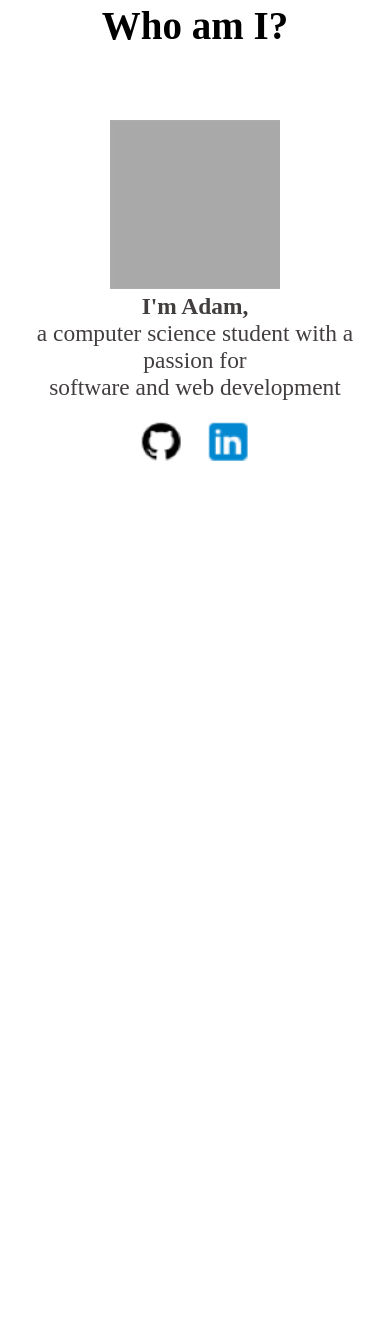
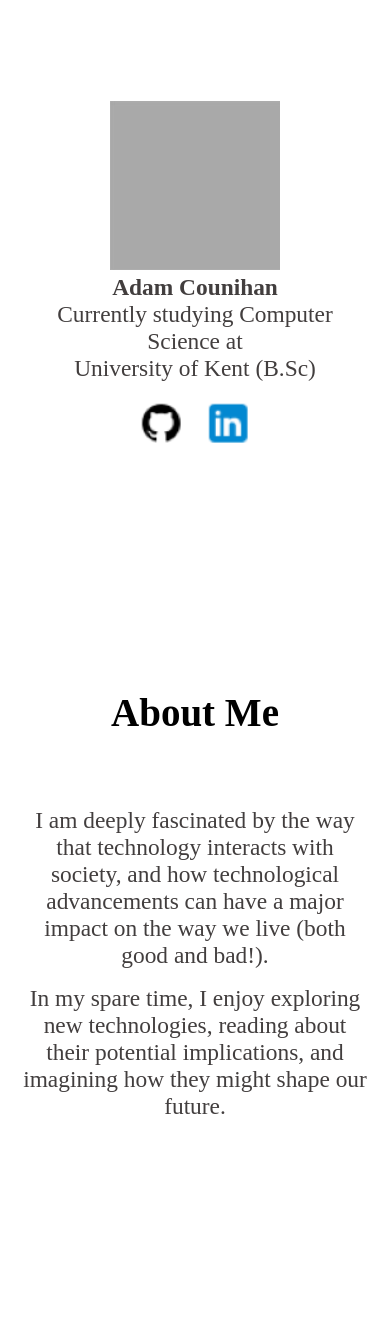
Before and after one commit to adamlcounihan/adamlcounihan.github.io, a plain HTML site: page index.html in a window 390 px wide. Shown: the part 221-1552 px from the top of the page. Before the commit the page ends 844 px from the top, so only its background shows below. Drawn offline with Linux system fonts and the light colour scheme.

Commit message:
feat: add about section
Implement template about section

```diff
--- a/index.html
+++ b/index.html
@@ -47,9 +47,6 @@
 <!-- Profile Section -->
 <section id="profile">
 
-    <!-- Section Title -->
-    <h2 class="title">Who am I?</h2>
-
     <div class="profile-info-container">
         <!-- Profile Image -->
         <div class="profile-img">
@@ -58,9 +55,8 @@
 
         <!-- Profile Description -->
         <div class="section-text">
-            <p class="section-text-header">I'm Adam,</p>
-            <p class="section-text-paragraph">a computer science student with a passion for
-                <br> software and web development</p>
+            <p class="section-text-header">Adam Counihan</p>
+            <p class="section-text-paragraph">Currently studying Computer Science at <br> University of Kent (B.Sc)</p>
 
             <!-- Social Media Links (Icons from Icons8.com) -->
             <div id="socials-container">
@@ -70,6 +66,19 @@
         </div>
     </div>
 </section>
+<!-- About Section -->
+<section id="about">
+    <!-- Section Title -->
+    <h2 class="title">About Me</h2>
+
+    <div class="about-container">
+        <!-- About Description -->
+        <div class="section-text">
+            <p class="section-text-paragraph">I am deeply fascinated by the way that technology interacts with society, and how technological advancements can have a major impact on the way we live (both good and bad!).</p>
+            <p class="section-text-paragraph">In my spare time, I enjoy exploring new technologies, reading about their potential implications, and imagining how they might shape our future.
+        </div>
+    </div>
+</section>
 
 </body>
 </html>
--- a/mediaqueries.css
+++ b/mediaqueries.css
@@ -1,7 +1,10 @@
 /* Media query for screens larger than 1200px */
 @media screen and (min-width: 1200px) {
     .title {
-        margin-top: -20vh;
+        margin-top: 5vh;
+    }
+    .about-container {
+        padding: 0 10rem;
     }
 }
 
@@ -13,11 +16,22 @@
     #hamburger-nav {
         display: flex;
     }
+    .about-container {
+        padding: 0 5rem;
+    }
 }
 
 /* Media query for screens with a maximum width of 600px */
 @media screen and (max-width: 600px) {
+    #about{
+        margin-top: 15vw;
+    }
+
     .profile-info-container {
+        display: block;
+    }
+
+    .about-container {
         display: block;
     }
 
@@ -27,10 +41,18 @@
         margin-bottom: -2vw;
     }
 
+    #about .title{
+        margin-top: -50vw;
+    }
+
     .section-text-header,
     .section-text-paragraph {
         font-size: 6vw;
         width: 90vw;
+    }
+    .about-container {
+        padding: 0 1rem;
+        display: block;
     }
 }
 
@@ -45,4 +67,7 @@
         width: 13vw;
         height: 13vw;
     }
+    .about-container {
+        padding: 0 1rem;
+    }
 }
--- a/style.css
+++ b/style.css
@@ -174,14 +174,6 @@ a:hover{
 
 /* SECTIONS */
 
-/* Styling the container  */
-.section {
-    max-width: 800px;
-    margin: 0 auto;
-    padding: 1rem;
-    min-height: fit-content;
-}
-
 /* Styling the header */
 .container header {
     text-align: center;
@@ -213,49 +205,12 @@ section {
     display: flex;
 }
 
-/* PROFILE */
-
-/* Styling the profile id */
-#profile {
-    display: flex;
-    flex-direction: column;
-    justify-content: center;
-    align-items: center;
-    gap: 5rem;
-    height: 80vh;
-    text-align: center;
-}
-
-/* Styling the title class */
-.title {
-    font-size: 3rem;
-    margin-top: -5rem;
-    margin-bottom: 2rem;
-    cursor: default;
-}
-
-/* Styling the profile-info-container class */
-.profile-info-container {
-    display: flex;
-    align-items: center;
-    justify-content: center;
-    gap: 3rem;
-}
-
-/* Styling the profile-img class */
-.profile-img {
-    max-width: 268px; /* Set a max-width for the image container */
-    width: 100%; /* Make the container width responsive */
-    height: auto; /* Maintain aspect ratio of the image */
-    margin: 0 auto;
-}
-
-
 /* Styling the section-text class */
 .section-text {
     flex-direction: column;
     justify-content: center;
     align-items: center;
+    text-align: center;
 }
 
 /* Styling the section-text-header class */
@@ -270,6 +225,45 @@ section {
     font-size: 2.25rem;
 }
 
+/* Styling the title class */
+.title {
+    font-size: 3rem;
+    margin-top: -5rem;
+    margin-bottom: 2rem;
+    cursor: default;
+    justify-content: center;
+    align-items: center;
+}
+
+/* PROFILE */
+
+/* Styling the profile id */
+#profile {
+    display: flex;
+    flex-direction: column;
+    justify-content: center;
+    align-items: center;
+    gap: 5rem;
+    height: 80vh;
+    text-align: center;
+}
+
+/* Styling the profile-info-container class */
+.profile-info-container {
+    display: flex;
+    align-items: center;
+    justify-content: center;
+    gap: 3rem;
+}
+
+/* Styling the profile-img class */
+.profile-img {
+    max-width: 268px;
+    width: 100%;
+    height: auto;
+    margin: 0 auto;
+}
+
 /* Styling the socials-container id */
 #socials-container {
     display: flex;
@@ -277,3 +271,27 @@ section {
     margin-top: 1rem;
     gap: 1rem;
 }
+
+/* ABOUT */
+
+#about {
+    display: flex;
+    flex-direction: column;
+    justify-content: center;
+    align-items: center;
+    gap: 5rem;
+    height: 80vh;
+    text-align: center;
+    margin: 0 auto;
+}
+
+/* Styling the about-container class */
+.about-container {
+    display: flex;
+    align-items: center;
+    justify-content: center;
+    gap: 3rem;
+    padding: 0 10rem;
+    max-width: 1200px;
+    margin: 0 auto;
+}
```
